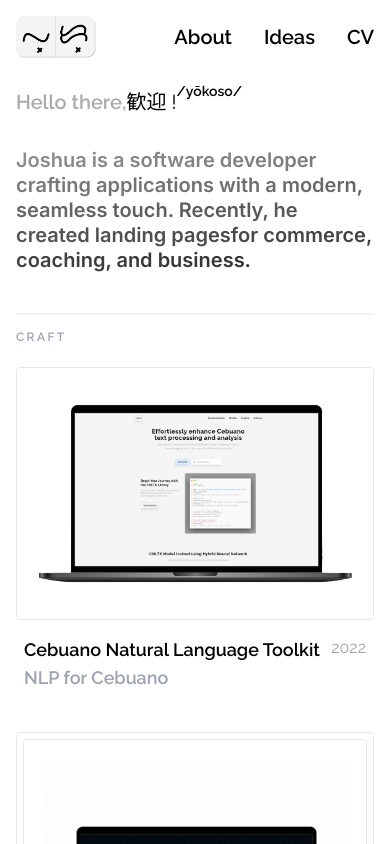
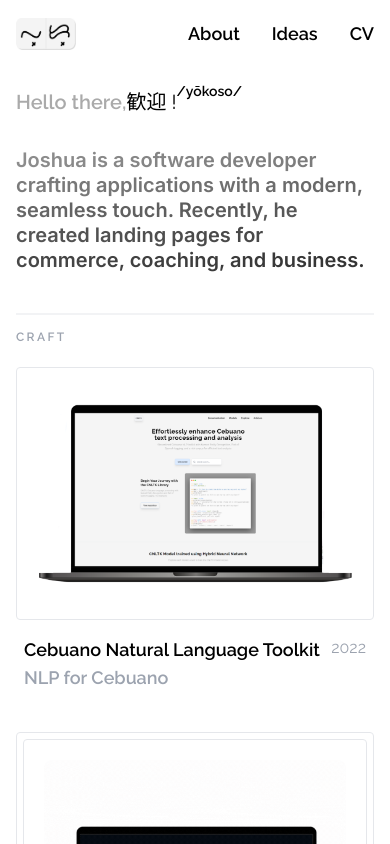
Before and after one commit to AG0nzales/joshua-gnzls-portfolio, a Next.js app: page / in a window 390 px wide. Built offline with nearby package versions, Linux system fonts and the light colour scheme.

Commit message:
updated navbar font sizes and interface tweaks

```diff
--- a/app/ai-projects/page.tsx
+++ b/app/ai-projects/page.tsx
@@ -50,8 +50,8 @@ const AiProjects = () => {
             <CraftsBox
               pageLink="/contextquiz"
               imageSrc="/assets/contextquiz-mockup.png"
-              imageWidth={400}
-              imageHeight={400}
+              imageWidth={800}
+              imageHeight={800}
               title="Context Quiz Generator"
               subTitle2="Python, Streamlit, OpenAI"
               date="2023"
--- a/app/components/side-nav.tsx
+++ b/app/components/side-nav.tsx
@@ -90,25 +90,25 @@ const SideNav = () => (
       </div>
     </div>
 
-    <div className="fixed top-0 left-0 w-full bg-transparent backdrop-blur-sm z-50 block sm:block max-w-sm:block lg:hidden max-w-lg:hidden">
+    <div className="phone-navigation fixed top-0 left-0 w-full bg-transparent backdrop-blur-sm z-50 block sm:block max-w-sm:block lg:hidden max-w-lg:hidden">
       <div className="flex items-center gap-5 justify-between p-4">
         <Link href="/">
           <Image
             src="/assets/name2.png"
             alt="Joshua Andre Gonzales"
             priority
-            width={80}
-            height={80}
+            width={60}
+            height={60}
           />
         </Link>
         <div className="flex items-center gap-8 py-1">
-          <span className="text-xl font-semibold raleway">
+          <span className="text-lg font-semibold raleway">
             <Link href="/about">About</Link>
           </span>
-          <span className="text-xl font-semibold raleway">
+          <span className="text-lg font-semibold raleway">
             <Link href="/ideas">Ideas</Link>
           </span>
-          <span className="text-xl font-semibold raleway">
+          <span className="text-lg font-semibold raleway">
             <Link href="/cv">CV</Link>
           </span>
         </div>
--- a/app/sections/homePage.tsx
+++ b/app/sections/homePage.tsx
@@ -32,7 +32,7 @@ const HomePage = () => {
           <div className="block leading-normal">
             <span className="text-xl max-w-lg:text-5xl lg:text-5xl sm:text-xl max-w-sm:text-xl font-semibold leading-tight bg-gradient-to-r from-[#8d8d8d] to-[#333333] bg-clip-text text-transparent">
               Joshua is a software developer crafting applications with a
-              modern, seamless touch. Recently, he created landing pages
+              modern, seamless touch. Recently, he created landing pages{" "}
               <br className="hidden lg:block max-w-lg:block" />
               for commerce, coaching, and business.
             </span>
```
